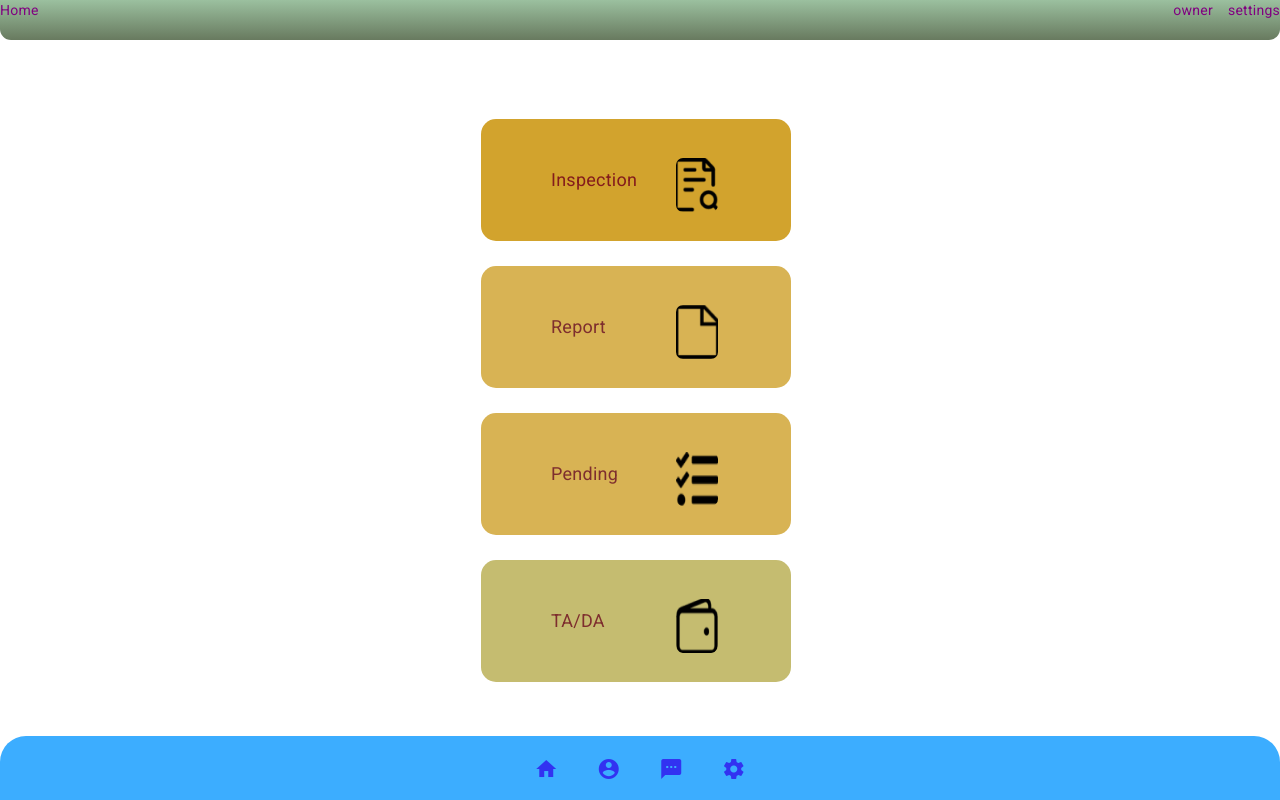
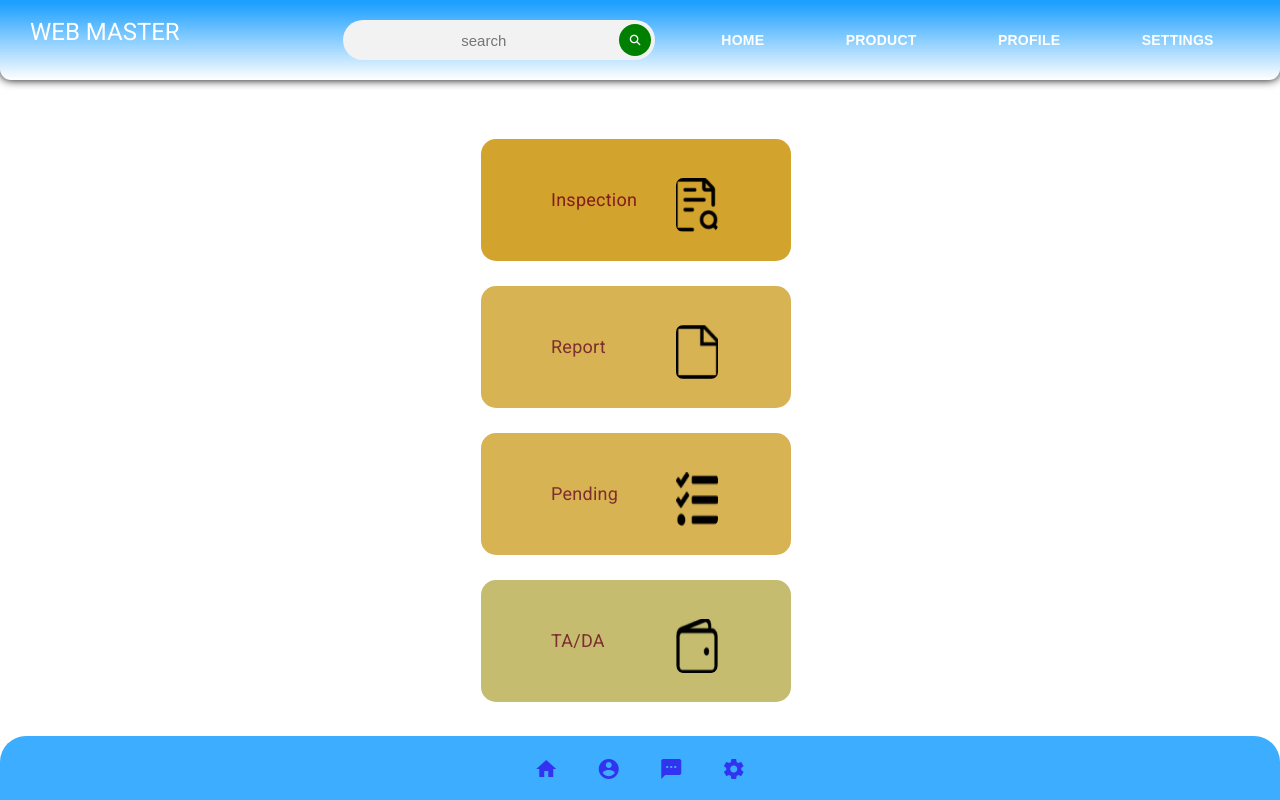
Before and after one commit to Vanshul-Dahiya/pciApp, an Angular app: page /pendingDashboard in a window 1280 px wide. Built offline with nearby package versions, Linux system fonts and the light colour scheme.

Commit message:
navbar added(v)

```diff
--- a/src/app/nav-bar/nav-bar.component.css
+++ b/src/app/nav-bar/nav-bar.component.css
@@ -1,4 +1,4 @@
-a {
+/* a {
   text-decoration: none;
   color: purple;
 }
@@ -18,4 +18,125 @@ a {
   mat-toolbar {
     border-radius: 0px;
   }
+} */
+* {
+  margin: 0;
+  padding: 0;
+  box-sizing: border-box;
+  font-family: Arial, Helvetica, sans-serif;
 }
+body {
+  /* background: url(bg.jpg); */
+  height: 10vh;
+}
+header {
+  width: 100%;
+  height: 10vh;
+  display: flex;
+  justify-content: space-between;
+  align-items: center;
+  position: fixed;
+  z-index: 99;
+  box-shadow: 0 0 10px #000;
+  border-bottom-left-radius: 11px;
+  border-bottom-right-radius: 11px;
+  background: linear-gradient(180deg, #1da0ff 4.17%, rgba(14, 9, 240, 0) 100%);
+}
+#chk1 {
+  display: none;
+}
+i {
+  color: #fff;
+  cursor: pointer;
+}
+header .logo {
+  flex: 1;
+  color: #fff;
+  margin-left: 30px;
+  text-transform: uppercase;
+  font-size: 15px;
+}
+header .search-box {
+  flex: 1;
+  position: relative;
+}
+.search-box input {
+  width: 100%;
+  height: 40px;
+  border: none;
+  outline: none;
+  background: #f2f2f2;
+  border-radius: 30px;
+  color: gray;
+  font-size: 15px;
+  text-align: center;
+  padding-left: 5px;
+  padding-right: 35px;
+}
+.search-box button {
+  cursor: pointer;
+  width: 40px;
+  height: 40px;
+  border-radius: 30px;
+  border: none;
+  position: absolute;
+  top: 0;
+  right: 0;
+  transform: scale(0.8);
+  background: green;
+}
+header ul {
+  flex: 2;
+  display: flex;
+  justify-content: space-evenly;
+}
+header ul li {
+  list-style: none;
+}
+header ul li a {
+  text-decoration: none;
+  color: #fff;
+  font-weight: 600;
+  text-transform: uppercase;
+  padding: 10px 15px;
+}
+header ul li li a:hover {
+  border-bottom: 2px solid cadetblue;
+}
+header .menu {
+  font-size: 2.5em;
+  display: none;
+}
+@media (max-width: 1000px) {
+  .search-box button {
+    position: absolute;
+  }
+  header ul {
+    position: fixed;
+    top: 100px;
+    right: -100%;
+    background: rgba(0, 0, 0, 0.4);
+    height: calc(100vh);
+    width: 35%;
+    flex-direction: column;
+    align-items: center;
+    transition: right 0.5 linear;
+  }
+  header .menu {
+    display: block;
+    width: 100px;
+    text-align: center;
+  }
+  #chk1:checked ~ ul {
+    right: 0;
+  }
+}
+@media (max-width: 600px) {
+  header .logo {
+    font-size: 10px;
+    margin-left: 8px;
+  }
+  header ul {
+    width: 100%;
+  }
+}
--- a/src/app/nav-bar/nav-bar.component.html
+++ b/src/app/nav-bar/nav-bar.component.html
@@ -1,7 +1,7 @@
 <!-- <mat-sidenav-content #sidenav role="navigation">
   <app-nav-header (sidenavToggle)="sidenav.toggle()"></app-nav-header>
 </mat-sidenav-content> -->
-<div fxHide.gt-xs>
+<!-- <div fxHide.gt-xs>
   <button mat-icon-button (click)="onToggleSidenav()">
     <mat-icon>menu</mat-icon>
   </button>
@@ -18,4 +18,44 @@
       <a routerLink="/account">settings</a>
     </li>
   </ul>
-</div>
+</div> -->
+<head>
+  <link
+    rel="stylesheet"
+    href="https://cdnjs.cloudflare.com/ajax/libs/font-awesome/6.4.0/css/all.min.css"
+    integrity="sha512-iecdLmaskl7CVkqkXNQ/ZH/XLlvWZOJyj7Yy7tcenmpD1ypASozpmT/E0iPtmFIB46ZmdtAc9eNBvH0H/ZpiBw=="
+    crossorigin="anonymous"
+    referrerpolicy="no-referrer"
+  />
+</head>
+<body>
+  <header>
+    <input type="checkbox" name="c" id="chk1" label="chk1"/>
+    <div class="logo"><h1>Web master</h1></div>
+    <div class="search-box">
+      <form action="">
+        <input type="text" name="search" id="srch" placeholder="search" />
+        <button type="submit"><i class="fa fa-search"></i></button>
+      </form>
+    </div>
+    <ul>
+      <li>
+        <a href="/">Home</a>
+      </li>
+      <li>
+        <a href="/">Product</a>
+      </li>
+      <li>
+        <a href="/">Profile</a>
+      </li>
+      <li>
+        <a href="/pendingDashboard">Settings</a>
+      </li>
+    </ul>
+    <div class="menu">
+      <label for="chk1">
+        <i class="fa fa-bars"> </i>
+      </label>
+    </div>
+  </header>
+</body>
--- a/src/app/pending-dashboard/pending-dashboard.component.css
+++ b/src/app/pending-dashboard/pending-dashboard.component.css
@@ -5,12 +5,12 @@
 }
 .nav-bar {
   position: sticky;
-  height: 5vh;
+  /* height: 5vh; */
   top: 0;
-  width: 100vw;
-  border-bottom-left-radius: 11px;
-  border-bottom-right-radius: 11px;
-  background-image: linear-gradient(rgb(155, 192, 159), rgb(104, 122, 95));
+  /* width: 100vw; */
+  border-bottom-left-radius: 21px;
+  border-bottom-right-radius: 21px;
+  /* background-image: linear-gradient(rgb(155, 192, 159), rgb(104, 122, 95)); */
   z-index: 1;
 }
 .scrollable-container {
```
Lines whose indentation alone changed are shown as unchanged.
